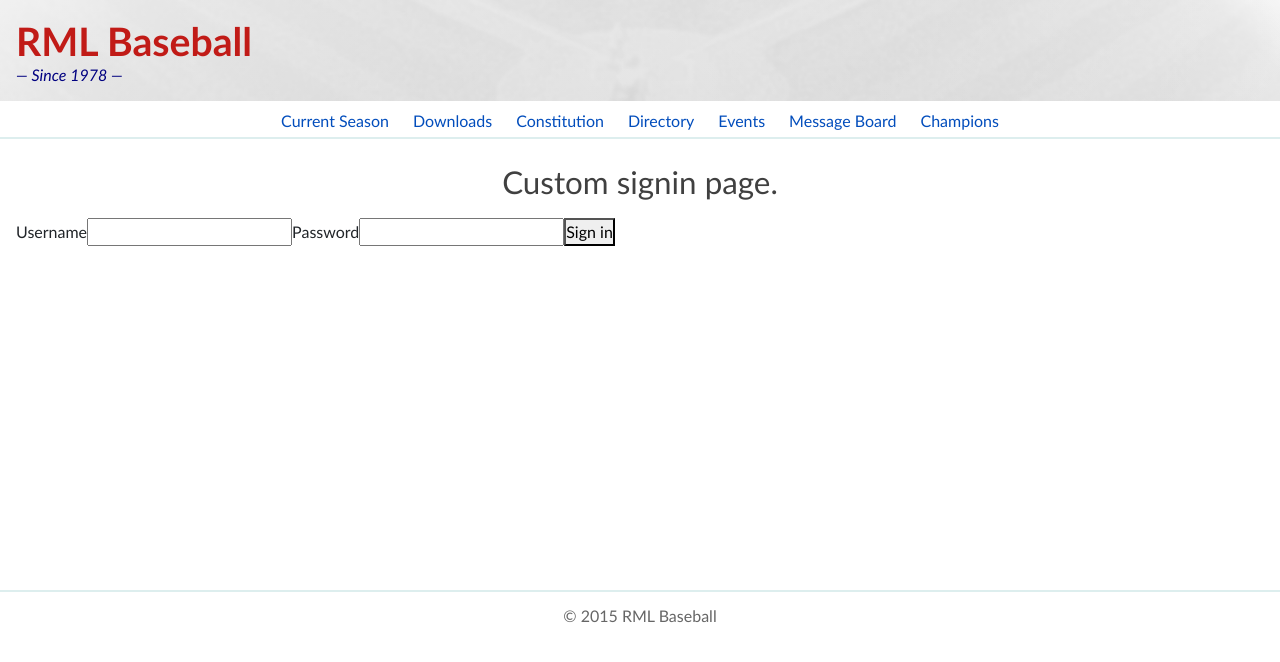
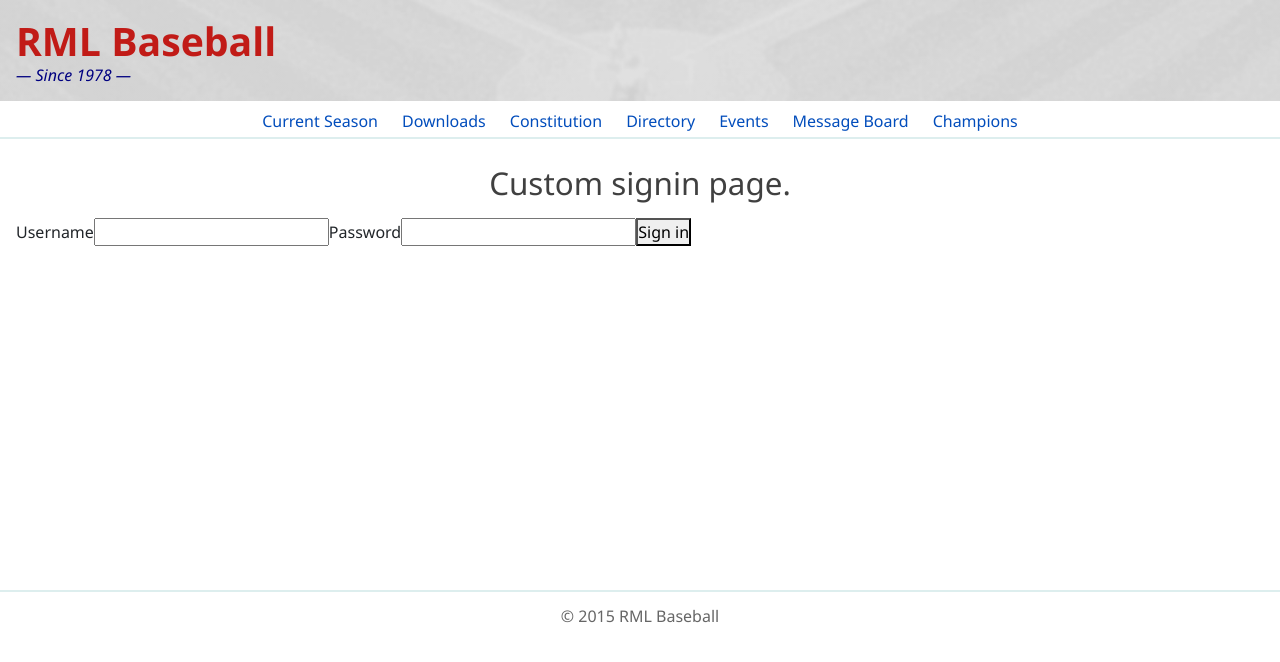
Before and after one commit to mike14747/rmlbb2, a Next.js app: page /auth/signin in a window 1280 px wide. Shown: the top 662 px of the page. Built offline with nearby package versions, Linux system fonts and the light colour scheme.

Commit message:
Changed the way the header background image shows with reduced opacity. It's now using the background shorthand with multiple layers. Made the primary website font Segoe UI.

```diff
--- a/components/Header.js
+++ b/components/Header.js
@@ -12,7 +12,7 @@ const Header = () => {
                         <a data-testid="logo-link" className={styles.logoText}>RML Baseball</a>
                     </Link>
                 </h1>
-                <p data-testid="sub-heading" className={'m-0 ' + styles.subHeading}>
+                <p data-testid="sub-heading" className={styles.subHeading}>
                     <span aria-hidden="true" className={styles.subHeadingIcon}>Since 1978</span>
                 </p>
             </div>
--- a/styles/Header.module.css
+++ b/styles/Header.module.css
@@ -1,10 +1,5 @@
 .header {
-    background-color: rgba(255, 255, 255, 1);
-    background-image: linear-gradient(135deg, rgba(255, 255, 255, 0.85), 40%, rgba(255, 255, 255, 0)),
-        linear-gradient(-135deg, rgba(255, 255, 255, 0.85), 25%, rgba(255, 255, 255, 0)), url('/images/header_bg.jpg');
-    background-size: cover;
-    background-position: center;
-    color: #666666;
+    background: linear-gradient(rgba(255, 255, 255, 0.25), rgba(255, 255, 255, 0.25)), url('/images/header_bg.jpg') center / cover, #ffffff;
     border-bottom: none;
     display: flex;
     flex-direction: row;
@@ -44,6 +39,7 @@ a.logoText:hover {
     line-height: 1.25;
     font-size: 1rem;
     font-size: clamp(1rem, 0.55vw + 0.55rem, 1.20rem);
+    margin: 0;
 }
 
 .subHeadingIcon::before {
@@ -65,18 +61,12 @@ a.logoText:hover {
 }
 
 @media (min-width: 480px) {
-    h1.header {
-        background-image: linear-gradient(135deg, rgba(255, 255, 255, 0.80), 35%, rgba(255, 255, 255, 0)),
-            linear-gradient(-135deg, rgba(255, 255, 255, 0.85), 20%, rgba(255, 255, 255, 0)), url('/images/header_bg.jpg');
-    }
+
 }
 
 @media (min-width: 768px) {
     .header {
         border-bottom: 2px #ddeeee solid;
-        background-image: linear-gradient(135deg, rgba(255, 255, 255, 0.75), 30%, rgba(255, 255, 255, 0)),
-            linear-gradient(-135deg, rgba(255, 255, 255, 0.85), 15%, rgba(255, 255, 255, 0)),
-            url('/images/header_bg.jpg');
         flex-direction: column;
     }
 }
--- a/styles/Home.module.css
+++ b/styles/Home.module.css
@@ -48,7 +48,6 @@
 .newsHeading {
     font-size: 1.25rem;
     font-size: clamp(1.1rem, 0.7vw + 0.7rem, 1.50rem);
-    font-weight: bolder;
     margin: 0.50rem 0;
     color: #ee6611;
     text-transform: uppercase;
--- a/styles/globals.css
+++ b/styles/globals.css
@@ -21,7 +21,7 @@ html,
 body {
     height: 100%;
     margin: 0;
-    font-family: Calibri, 'Gill Sans', Geneva, Noto, Arial, Helvetica, sans-serif;
+    font-family: 'Segoe UI', Calibri, 'Gill Sans', Geneva, Noto, Arial, Helvetica, sans-serif;
     font-size: 1rem;
     font-weight: 400;
     line-height: 1.5;
```
